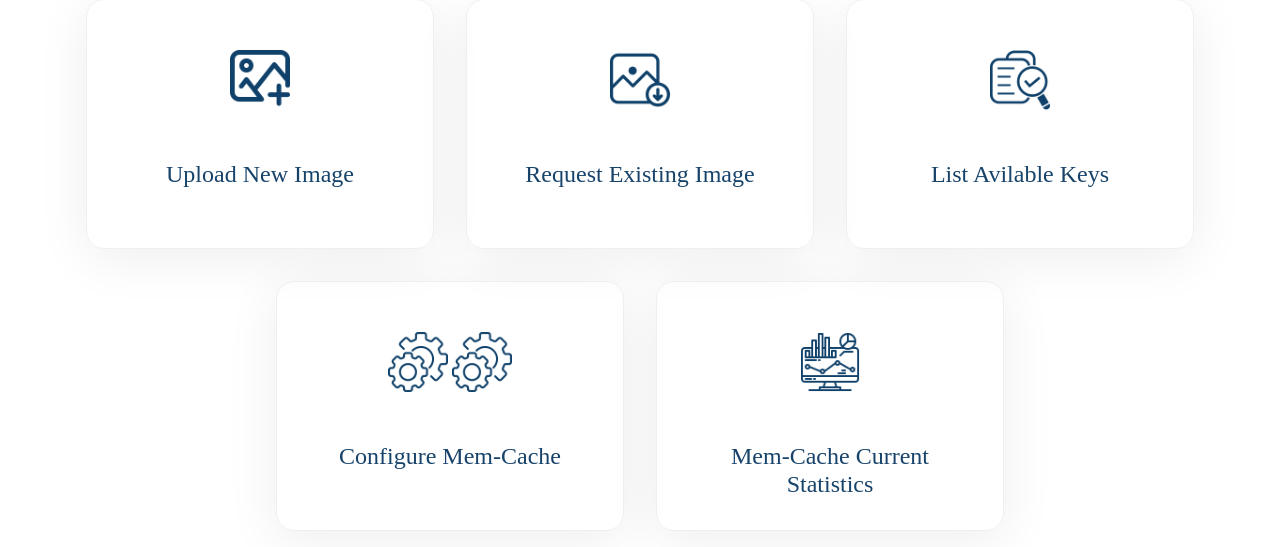
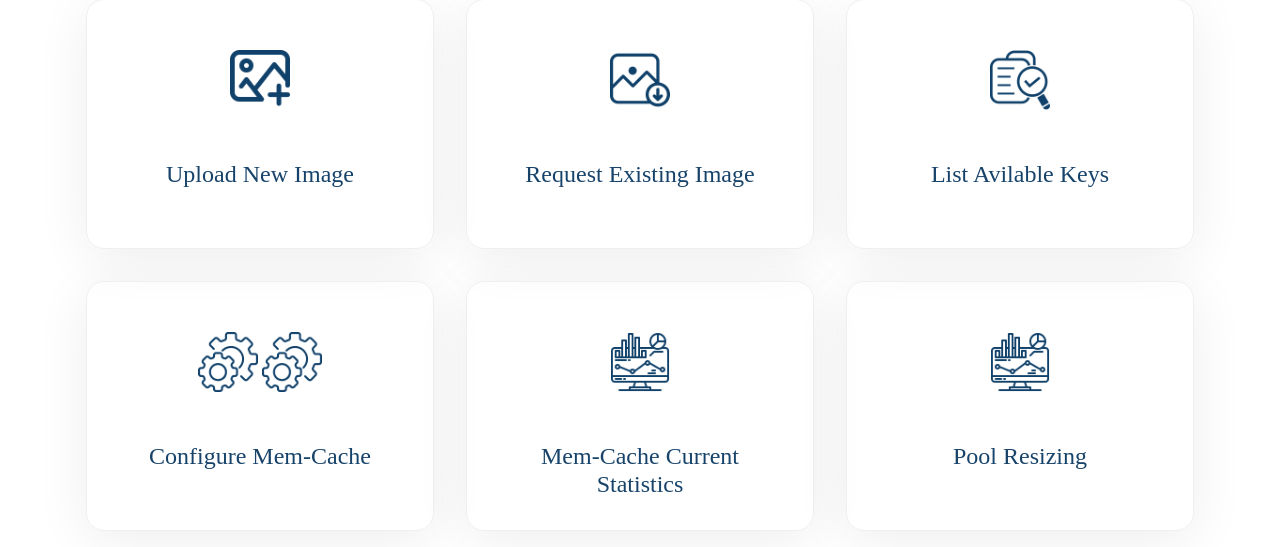
Before and after one commit to MohammedHasan-99/ImageHash, a Flask app: page / in a window 1280 px wide. Shown: the part 303-850 px from the top of the page. Run offline with Flask 2, Linux system fonts and the light colour scheme; some libraries are stand-ins or nearby versions.

Commit message:
Update main.html

```diff
--- a/app/templates/main.html
+++ b/app/templates/main.html
@@ -96,6 +96,13 @@
                     </a>
                 </div>
 
+                <div class="col-lg-4 col-md-6 col-12 p-3">
+                    <a href="/pool-resize.html" class="box">
+                        <img src="{{ url_for('static',filename='images/analytics.png') }}" alt="">
+                        <h3>Pool Resizing</h3>
+                    </a>
+                </div>
+
             </div>
 
         </div>
```
